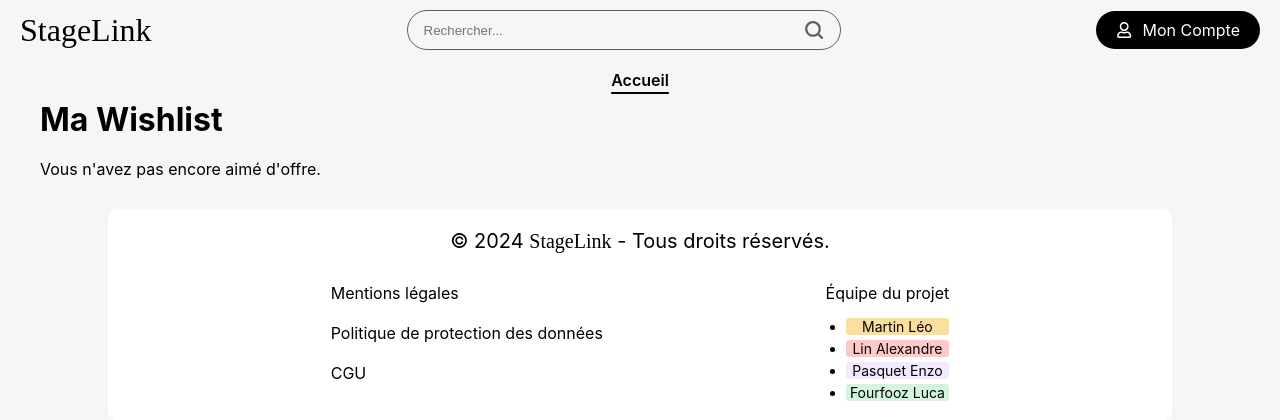
After one commit to Lucacist/StageLink_V2, a PHP site: template templates/wishlist/wishlist.twig in a window 1280 px wide. The commit adds this page. Shown: the top 420 px of the page. Run offline with PHP 8.4, Linux system fonts and the light colour scheme; the template is opened without the code that fills it, so the values that code supplies are empty; some libraries are stand-ins or nearby versions; some web fonts are replaced.

Commit message:
génération de la wishlist

```diff
--- a/index.php
+++ b/index.php
@@ -76,6 +76,12 @@ switch ($route) {
         $controller->toggleLike();
         break;
 
+    case 'wishlist':
+        require_once ROOT_PATH . '/src/Controllers/WishlistController.php';
+        $controller = new WishlistController();
+        $controller->index();
+        break;
+
     case 'rate_entreprise':
         require_once ROOT_PATH . '/src/Controllers/EntrepriseController.php';
         $controller = new EntrepriseController();
--- a/src/Controllers/WishlistController.php
+++ b/src/Controllers/WishlistController.php
@@ -4,10 +4,12 @@ require_once ROOT_PATH . '/src/Models/OffreModel.php';
 
 class WishlistController extends Controller {
     private $offreModel;
+    private $db; // Ajout de la propriété pour la connexion à la base de données
 
     public function __construct() {
         parent::__construct(); // Appel au constructeur parent pour initialiser Twig
         $this->offreModel = new OffreModel();
+        $this->db = Database::getInstance()->getConnection(); // Initialisation de la connexion à la base de données
     }
 
     public function toggleLike() {
@@ -86,7 +88,7 @@ class WishlistController extends Controller {
                 WHERE w.utilisateur_id = ?
                 ORDER BY o.date_debut DESC";
 
-        $stmt = $this->db->prepare($sql);
+        $stmt = $this->db->prepare($sql); // Utilisation de $this->db
         $stmt->bind_param("i", $_SESSION['user_id']);
         $stmt->execute();
         $result = $stmt->get_result();
@@ -96,7 +98,7 @@ class WishlistController extends Controller {
             $offres[] = $row;
         }
 
-        echo $this->render('like', [
+        echo $this->render('wishlist/wishlist', [
             'pageTitle' => 'Mes offres favorites - StageLink',
             'offres' => $offres
         ]);
--- a/templates/layout/header.twig
+++ b/templates/layout/header.twig
@@ -31,6 +31,11 @@
             {% if session.user_role is defined and (session.user_role == 'ADMIN' or session.user_role == 'PILOTE') %}
                 <a href="index.php?route=dashboard" class="pages {{ current_route == 'dashboard' ? 'activer' : '' }}">Dashboard</a>
             {% endif %}
+
+            {% if session.user_role is defined and (session.user_role == 'ADMIN' or session.user_role == 'ETUDIANT') %}
+                <a href="index.php?route=wishlist" class="pages {{ current_route == 'wishlist' ? 'activer' : '' }}">Wishlist</a>
+            {% endif %}
+
         {% endif %}
     </nav>
 </header>
--- /dev/null
+++ b/templates/wishlist/wishlist.twig
@@ -0,0 +1,75 @@
+{% extends 'layout/base.twig' %}
+
+{% block stylesheets %}
+    <link rel="stylesheet" href="static/css/offres.css">
+    <link rel="stylesheet" href="static/css/variable.css">
+    <link rel="stylesheet" href="static/css/pagination.css">
+    <link rel="icon" href="static/images/favicon.svg" type="image/svg" />
+{% endblock %}
+
+{% block content %}
+<div class="contenu">
+    <h1>Ma Wishlist</h1>
+
+    {% if offres is empty %}
+        <div class="message">Vous n'avez pas encore aimé d'offre.</div>
+    {% else %}
+        <div class="offres-container">
+            {% for offre in offres %}
+                <a href="index.php?route=offre_details&id={{ offre.id }}" class="offre-link">
+                    <div class="container">
+                        <div class="offre-title">
+                            <div class="like-container">
+                                <h2>{{ offre.titre }} H/F</h2>
+                                <button type="button"
+                                    class="like-button {% if offre.is_liked %}liked{% endif %}"
+                                    data-offre-id="{{ offre.id }}"
+                                    onclick="toggleLikeSimple(this, {{ offre.id }})">
+                                    <svg class="like-svg" xmlns="http://www.w3.org/2000/svg" fill="red"
+                                        viewBox="0 0 24 24" stroke-width="1.5" stroke="red"
+                                        width="40" height="40">
+                                        <path stroke-linecap="round" stroke-linejoin="round"
+                                            d="M21 8.25c0-2.485-2.099-4.5-4.688-4.5-1.935 0-3.597 1.126-4.312 2.733-.715-1.607-2.377-2.733-4.313-2.733C5.1 3.75 3 5.765 3 8.25c0 7.22 9 12 9 12s9-4.78 9-12Z" />
+                                    </svg>
+                                </button>
+                            </div>
+                            <p class="entreprise">{{ offre.entreprise_nom }}</p>
+                        </div>
+                        <div class="balise-container">
+                            <p class="balise">Stage</p>
+                            <p class="balise">{{ offre.base_remuneration }} € / mois</p>
+                        </div>
+                        <h3>Compétences requises :</h3>
+                        <div class="competences">
+                            {% if offre.competences is defined and offre.competences is iterable %}
+                                {% if offre.competences|length > 0 %}
+                                    {% for competence in offre.competences %}
+                                        <p class="balise2">{{ competence.nom }}</p>
+                                    {% endfor %}
+                                {% else %}
+                                    <p class="balise2">Aucune compétence spécifiée</p>
+                                {% endif %}
+                            {% else %}
+                                <p class="balise2">Aucune compétence spécifiée</p>
+                            {% endif %}
+                        </div>
+                        <div class="postuler">
+                            <p class="date">Du {{ offre.date_debut|date('d/m/Y') }} au {{ offre.date_fin ? offre.date_fin|date('d/m/Y') : 'Non spécifié' }}</p>
+                            <div class="button">Voir l'offre</div>
+                        </div>
+                    </div>
+                </a>
+            {% endfor %}
+        </div>
+
+        <!-- Affichage de la pagination -->
+        {% if pagination is defined %}
+            {{ pagination|raw }}
+        {% endif %}
+    {% endif %}
+</div>
+{% endblock %}
+
+{% block javascripts %}
+<script src="static/js/wishlist.js"></script>
+{% endblock %}
```
